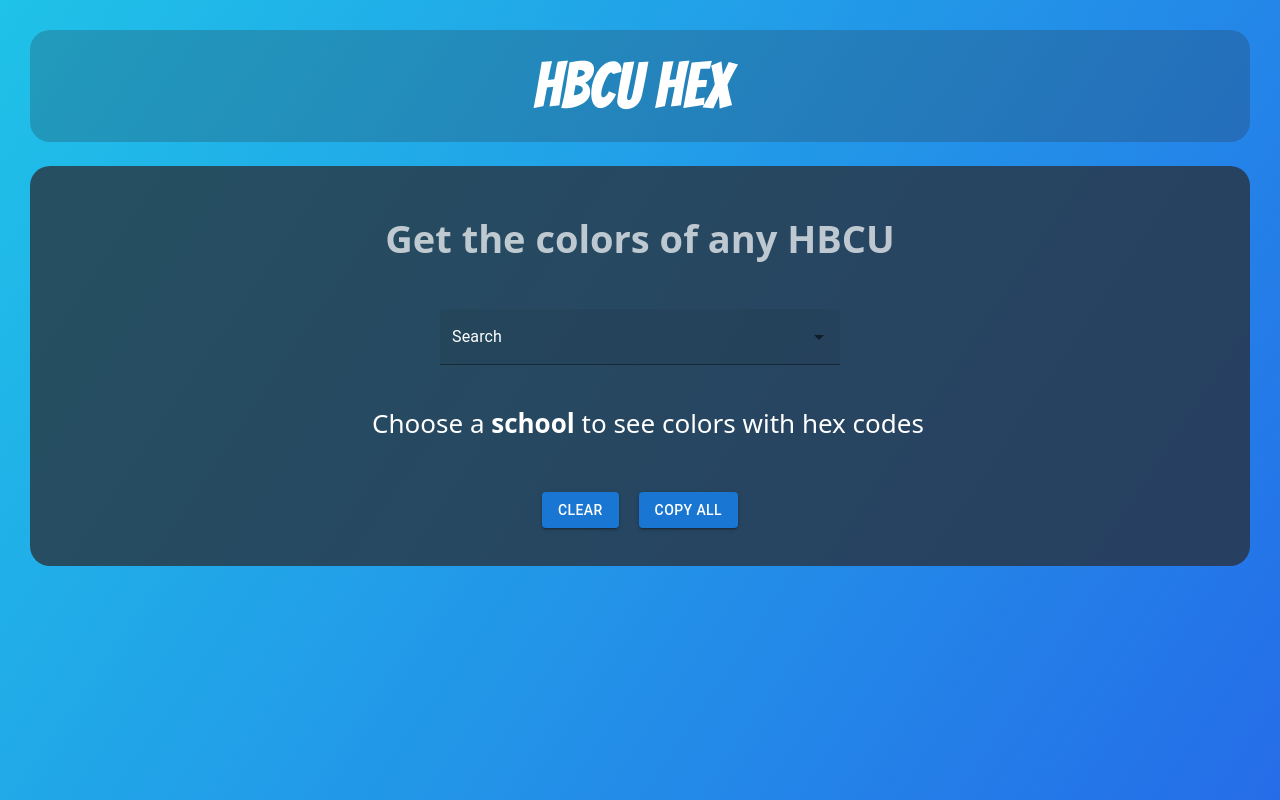
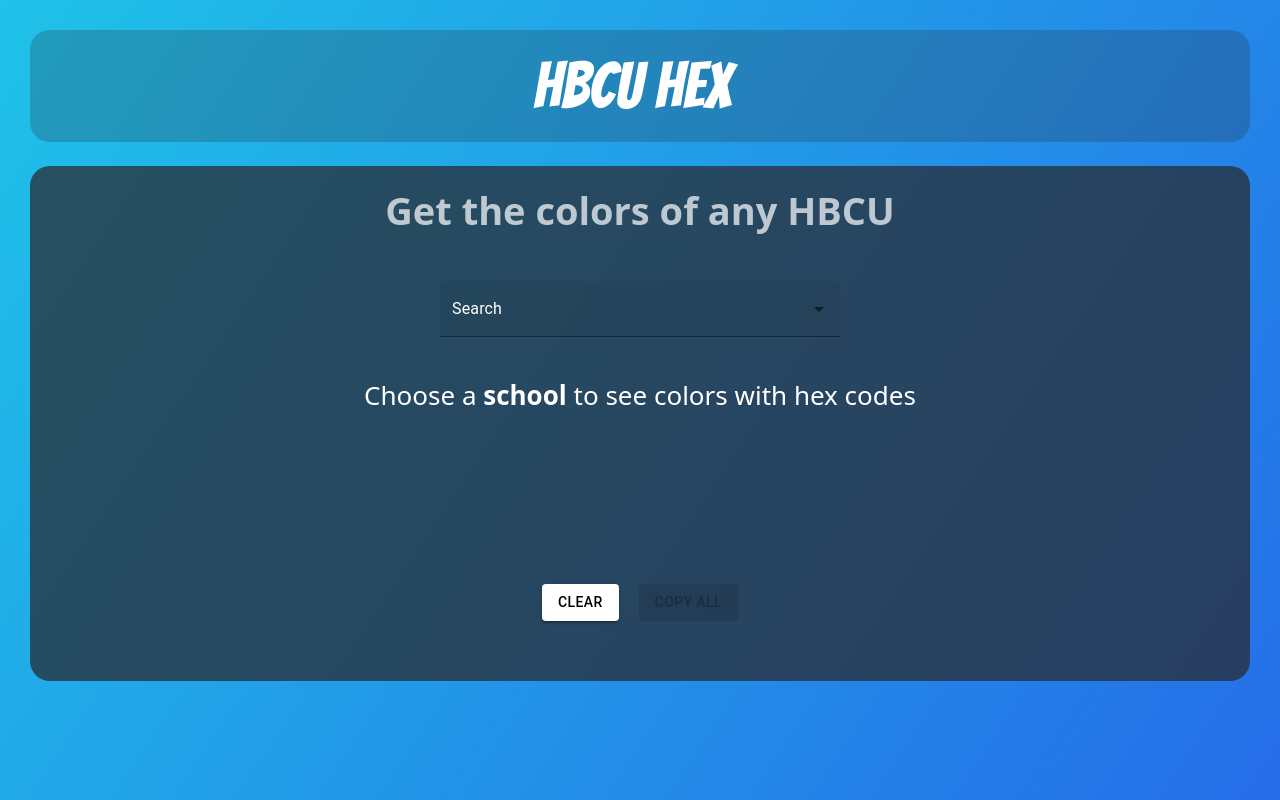
Before and after one commit to mattlovestech/HBCU-Hex, a React (Create React App) app: page / in a window 1280 px wide. Built offline with nearby package versions, Linux system fonts and the light colour scheme.

Commit message:
removed warmings due to key and child issues

```diff
--- a/src/autocomplete.js
+++ b/src/autocomplete.js
@@ -7,6 +7,7 @@ import Welcome from "./welcomeMessage";
 import Stack from "@mui/material/Stack";
 import Button from "@mui/material/Button";
 import ContentCopyIcon from "@mui/icons-material/ContentCopy";
+import CopyButton from "./copyButton";
 var json = require('./hexColors.json');
 
 export class ComboBox extends Component {
@@ -71,16 +72,17 @@ export class ComboBox extends Component {
         />
 
             <Colors colors={this.state.school}/>
-            <Stack direction="horizontal" spacing={28} style={{marginTop: "0px"}}>
+            <Stack direction="row" spacing={28} style={{marginTop: "0px", marginBottom: "50px"}}>
 
-                <Button style={{margin:"10px"}}
+                <Button style={{margin:"10px", color: "black", background : "white"}}
                         variant="contained"
                         onClick={(this.handleClear) }> Clear
                 </Button>
 
                 <Button style={{margin:"10px"}}
-                        variant="contained"> Copy All
+                        variant="contained" disabled={true}> Copy All
                 </Button>
+
 
             </Stack>
 
--- a/src/colors.js
+++ b/src/colors.js
@@ -24,19 +24,18 @@ export default function Colors(input) {
         case undefined:
             console.log(json[input["colors"]])
              circles = Array(~~(1)).fill(0).map( (key,index) =>
-                <> <br/>
-                 <div  key={index}>
+
+                 <div  key={index} style={{paddingBottom: "120px"}}>
                     <br/>
-
                          <a>Choose a <strong>school</strong> to see colors with hex codes</a>
-                </div> </>
+                </div>
             )
 
             break;
         default:
             const colors = json[input["colors"]]
              circles = Array(~~(colors.length)).fill(0).map( (key,index) =>
-                <div  key={index}>
+                <div  key={input["colors"][index]}>
                     <br/>
                     <div style={{backgroundColor: colors[index]}} className="circle">  </div>
                     <h6 style={{marginBottom: "-40px", marginTop: "10px"}}><code style={{color: "white"}}>{colors[index]}</code></h6>
@@ -57,7 +56,7 @@ export default function Colors(input) {
 
         <>
 
-            <Stack direction="row" spacing={2}>
+            <Stack direction={"row"} spacing={2}>
                 {circles}
 
             </Stack>
```
